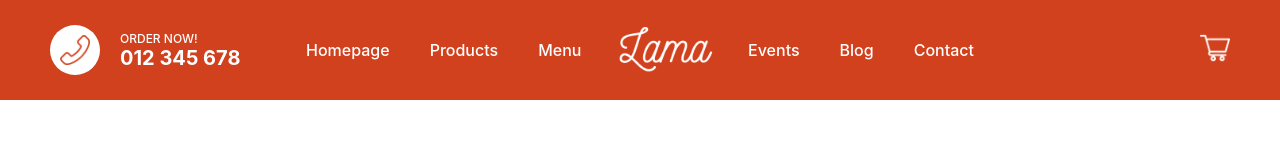
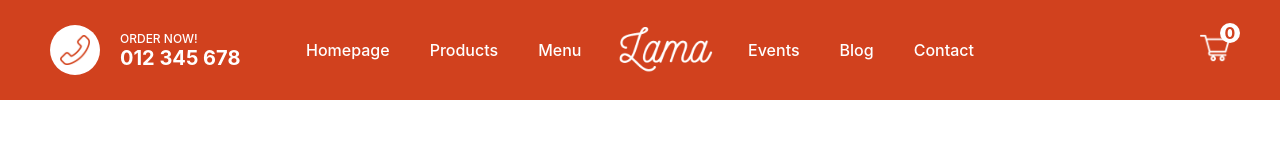
Before and after one commit to carolchep/Pizza-Order-app, a Next.js app: page /cart in a window 1280 px wide. Shown: the top 148 px of the page. Built offline with nearby package versions, Linux system fonts and the light colour scheme.

Commit message:
redux add to cart feature

```diff
--- a/components/Navbar.jsx
+++ b/components/Navbar.jsx
@@ -1,7 +1,10 @@
 import Image from "next/image";
 import styles from "../styles/Navbar.module.css";
+import { useSelector } from "react-redux";
+import Link from "next/link";
 
 const Navbar = () => {
+    const quantity = useSelector((state) => state.cart.quantity);
     return (
         <div className={styles.container}>
             <div className={styles.item}>
@@ -15,8 +18,9 @@
             </div>
             <div className={styles.item}>
                 <ul className={styles.list}>
+                    <Link href="/" passHref>
                         <li className={styles.listItem}>Homepage</li>
-
+                    </Link>
                     <li className={styles.listItem}>Products</li>
                     <li className={styles.listItem}>Menu</li>
                     <Image src="/img/logo.png" alt="" width="160px" height="69px" />
@@ -25,12 +29,14 @@
                     <li className={styles.listItem}>Contact</li>
                 </ul>
             </div>
+            <Link href="/cart" passHref>
                 <div className={styles.item}>
                     <div className={styles.cart}>
                         <Image src="/img/cart.png" alt="" width="30px" height="30px" />
+                        <div className={styles.counter}>{quantity}</div>
                     </div>
                 </div>
-
+            </Link>
         </div>
     );
 };
--- a/package.json
+++ b/package.json
@@ -10,7 +10,7 @@
   "dependencies": {
     "@reduxjs/toolkit": "^1.7.2",
     "axios": "^0.25.0",
-    "mongoose": "^6.1.8",
+    "mongoose": "^6.2.0",
     "next": "12.0.8",
     "react": "17.0.2",
     "react-dom": "17.0.2",
--- a/pages/_app.js
+++ b/pages/_app.js
@@ -1,14 +1,16 @@
-import Layout from '../components/Layout'
-import '../styles/globals.css'
+import Layout from "../components/Layout";
+import "../styles/globals.css";
+import store from "../redux/store";
+import { Provider } from "react-redux";
 
 function MyApp({ Component, pageProps }) {
-  return(
-    <Layout>
-   <Component {...pageProps} />
-    </Layout>
-
-
-  )
+    return (
+        <Provider store={store}>
+            <Layout>
+                <Component {...pageProps} />
+            </Layout>
+        </Provider>
+    );
 }
 
-export default MyApp
+export default MyApp;
--- a/util/mongo.js
+++ b/util/mongo.js
@@ -7,6 +7,7 @@
       'Please define the MONGO_URL environment variable inside .env.local'
   )
 }
+
 
 /**
  * Global is used here to maintain a cached connection across hot reloads
```
Also changed, not shown: pages/product/[id].jsx (indentation only), 1 other file (tests, documents, lock files or other folders). Lines whose indentation alone changed are shown as unchanged.
